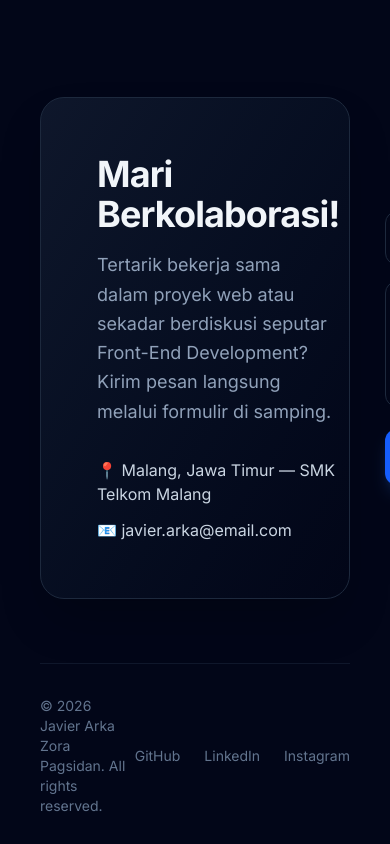
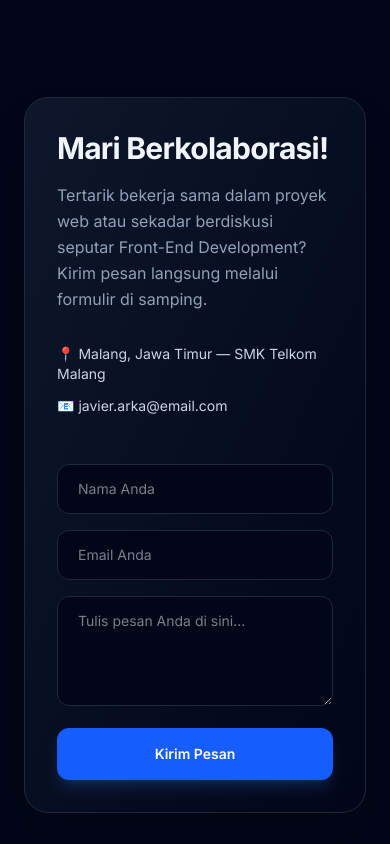
Before and after one commit to JAVIERarka09/portofolio, a Next.js app: page / in a window 390 px wide. Shown: the part 5700-6544 px from the top of the page. Built offline with nearby package versions, Linux system fonts and the light colour scheme.

Commit message:
Fix mobile responsive layout for contact section

```diff
--- a/components/Contact.tsx
+++ b/components/Contact.tsx
@@ -32,42 +32,42 @@ export default function Contact() {
   }
 
   return (
-    <section id="contact" className="py-28 px-10 border-t border-slate-800/60 bg-slate-950">
+    <section id="contact" className="py-28 px-6 md:px-10 border-t border-slate-800/60 bg-slate-950">
       <div className="max-w-7xl mx-auto">
-        <div className="bg-gradient-to-br from-slate-900 to-slate-950 border border-slate-800 rounded-3xl p-14 grid grid-cols-12 gap-12 items-center shadow-2xl">
+        <div className="bg-gradient-to-br from-slate-900 to-slate-950 border border-slate-800 rounded-3xl p-8 md:p-14 grid grid-cols-1 lg:grid-cols-12 gap-12 items-center shadow-2xl">
 
-          {/* Kolom Kiri: Info Kontak */}
-          <div className="col-span-6">
-            <h2 className="text-4xl font-bold tracking-tight mb-4 text-slate-100">
+          {/* Kolom Kiri: Info Kontak (Full di HP, 6 kolom di Desktop) */}
+          <div className="lg:col-span-6">
+            <h2 className="text-3xl md:text-4xl font-bold tracking-tight mb-4 text-slate-100">
               Mari Berkolaborasi!
             </h2>
-            <p className="text-lg text-slate-400 mb-8 leading-relaxed">
+            <p className="text-base md:text-lg text-slate-400 mb-8 leading-relaxed">
               Tertarik bekerja sama dalam proyek web atau sekadar berdiskusi seputar Front-End Development? Kirim pesan langsung melalui formulir di samping.
             </p>
-            <div className="space-y-3 text-slate-300">
+            <div className="space-y-3 text-slate-300 text-sm md:text-base">
               <p>📍 Malang, Jawa Timur — SMK Telkom Malang</p>
               <p>📧 javier.arka@email.com</p>
             </div>
           </div>
 
-          {/* Kolom Kanan: Form Aktif */}
-          <form onSubmit={handleSubmit} className="col-span-6 space-y-4">
+          {/* Kolom Kanan: Form Aktif (Full di HP, 6 kolom di Desktop) */}
+          <form onSubmit={handleSubmit} className="lg:col-span-6 space-y-4 w-full">
             <input type="hidden" name="subject" value="Pesan Baru dari Website Portofolio Javier" />
 
-            <div className="grid grid-cols-2 gap-4">
+            <div className="grid grid-cols-1 sm:grid-cols-2 gap-4">
               <input
                 type="text"
                 name="name"
                 required
                 placeholder="Nama Anda"
-                className="w-full px-5 py-3.5 rounded-xl bg-slate-950 border border-slate-800 text-slate-100 focus:outline-none focus:border-blue-500"
+                className="w-full px-5 py-3.5 rounded-xl bg-slate-950 border border-slate-800 text-slate-100 text-sm md:text-base focus:outline-none focus:border-blue-500"
               />
               <input
                 type="email"
                 name="email"
                 required
                 placeholder="Email Anda"
-                className="w-full px-5 py-3.5 rounded-xl bg-slate-950 border border-slate-800 text-slate-100 focus:outline-none focus:border-blue-500"
+                className="w-full px-5 py-3.5 rounded-xl bg-slate-950 border border-slate-800 text-slate-100 text-sm md:text-base focus:outline-none focus:border-blue-500"
               />
             </div>
 
@@ -76,13 +76,13 @@ export default function Contact() {
               rows={4}
               required
               placeholder="Tulis pesan Anda di sini..."
-              className="w-full px-5 py-3.5 rounded-xl bg-slate-950 border border-slate-800 text-slate-100 focus:outline-none focus:border-blue-500"
+              className="w-full px-5 py-3.5 rounded-xl bg-slate-950 border border-slate-800 text-slate-100 text-sm md:text-base focus:outline-none focus:border-blue-500"
             ></textarea>
 
             <button
               type="submit"
               disabled={status === "submitting"}
-              className="w-full bg-blue-600 hover:bg-blue-500 disabled:bg-slate-700 text-white font-semibold py-4 rounded-xl transition shadow-lg shadow-blue-500/20"
+              className="w-full bg-blue-600 hover:bg-blue-500 disabled:bg-slate-700 text-white font-semibold py-4 rounded-xl transition shadow-lg shadow-blue-500/20 text-sm md:text-base"
             >
               {status === "submitting" ? "Sedang Mengirim..." : "Kirim Pesan"}
             </button>
@@ -102,7 +102,7 @@ export default function Contact() {
         </div>
 
         {/* Footer */}
-        <footer className="mt-16 pt-8 border-t border-slate-900 flex items-center justify-between text-sm text-slate-500">
+        <footer className="mt-16 pt-8 border-t border-slate-900 flex flex-col sm:flex-row items-center justify-between gap-4 text-sm text-slate-500 text-center sm:text-left">
           <p>© 2026 Javier Arka Zora Pagsidan. All rights reserved.</p>
           <div className="flex gap-6">
             <a href="https://github.com" target="_blank" rel="noreferrer" className="hover:text-slate-300 transition">GitHub</a>
```
